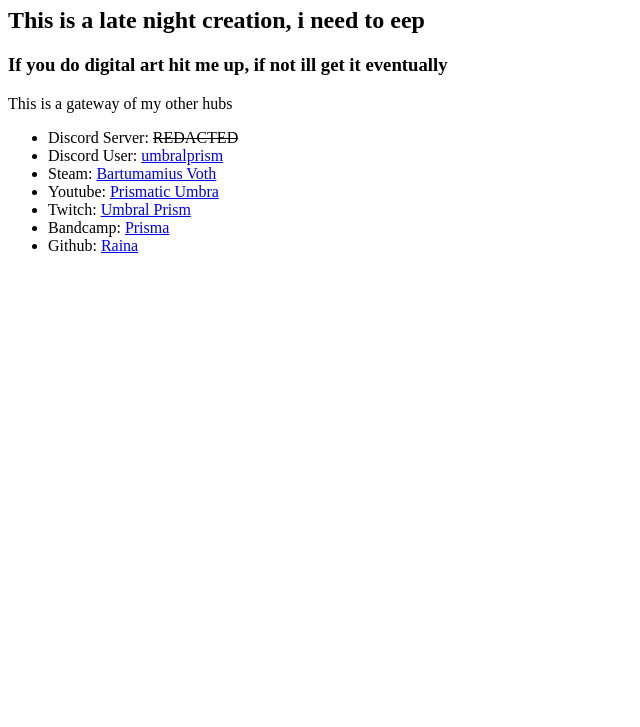
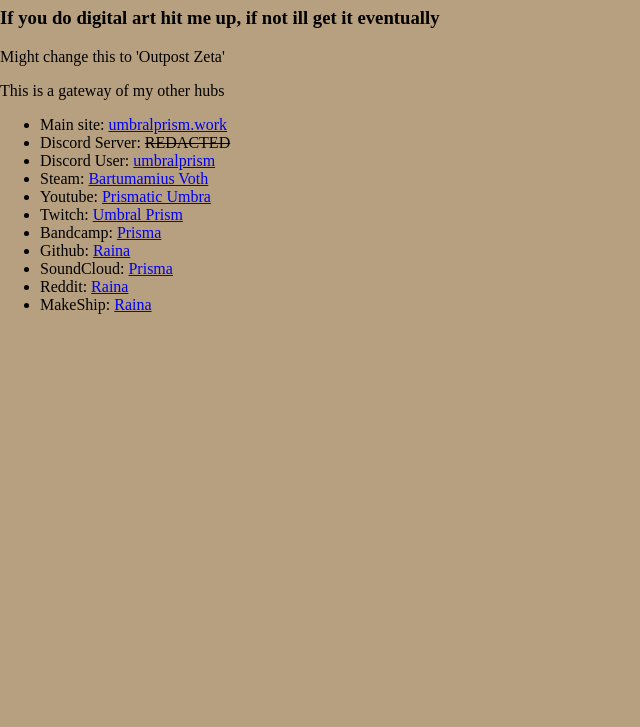
Before and after one commit to rainaprism/umbralway, a plain HTML site: page index.html in a window 1280 px wide. Shown: the part 73-800 px from the top of the page, without its empty margins (0-640 px from the left). Drawn offline with Linux system fonts and the light colour scheme.

Commit message:
modified:   index.html 	modified:   stylesheet.css     Added moar links and color :3

```diff
--- a/index.html
+++ b/index.html
@@ -1,16 +1,18 @@
 <!DOCTYPE html>
 <html lang="en">
     <head>
+        <Title>Umbral Prism Primitive Gateway</Title>
         <meta name="author" content="Raina">
         <link rel="icon" href="r31maincontent/r31main.png" type="image/x-icon">
-        <link rel="stylesheet" type="text/css" href="style.css"/>
+        <link rel="stylesheet" type="text/css" href="stylesheet.css"/>
     </head>
     <body>
         <h1>Haiii :3 and welcome!</h1>
-        <h2>This is a late night creation, i need to eep</h2>
         <h3>If you do digital art hit me up, if not ill get it eventually</h3>
+        <p>Might change this to 'Outpost Zeta'</p>
         <p>This is a gateway of my other hubs</p>
         <ul>
+            <li>Main site: <a href="https://umbralprism.work">umbralprism.work</a></li>
             <li>Discord Server: <del>REDACTED</del></li>
             <li>Discord User: <a href="https://www.discordapp.com/users/284530729550086145">umbralprism</a></li>
             <li>Steam: <a href="https://steamcommunity.com/id/OmnissiahSimp/">Bartumamius Voth</a></li>
@@ -18,6 +20,9 @@
             <li>Twitch: <a href="https://www.twitch.tv/umbralprism">Umbral Prism</a></li>
             <li>Bandcamp: <a href="https://bandcamp.com/umbralprism">Prisma</a></li>
             <li>Github: <a href="https://github.com/rainag-tech">Raina</a></li>
+            <li>SoundCloud: <a href="https://soundcloud.com/umbralprism">Prisma</a></li>
+            <li>Reddit: <a href="https://www.reddit.com/user/RainaPrism/">Raina</a></li>
+            <li>MakeShip: <a href="https://www.makeship.com/badges/user/Umbralprism">Raina</a></li>
         </ul>
   </body>
 </html>
--- a/stylesheet.css
+++ b/stylesheet.css
@@ -1,3 +1,4 @@
 body {
-    margin: 0
+    margin: 0;
+    background: rgb(183, 160, 127);
 }
```
